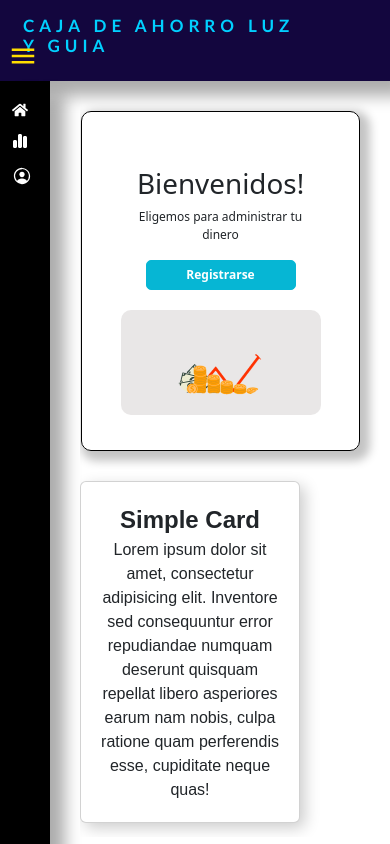
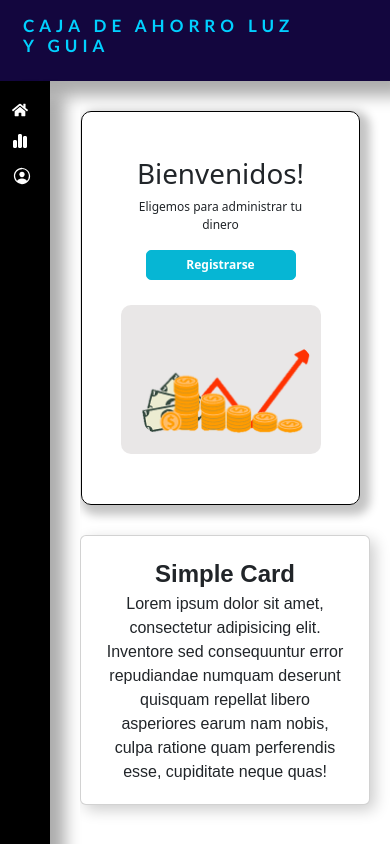
Before and after one commit to allanDev9/TidyTask, a React (Vite) app: page / in a window 390 px wide. Built offline with nearby package versions, Linux system fonts and the light colour scheme; a web font is replaced by a local one.

Commit message:
resposive page - home

```diff
--- a/src/App.scss
+++ b/src/App.scss
@@ -25,7 +25,7 @@ body {
   padding: 0; /* Eliminar padding */
 }
 .content{
-  width: 200%; /* Para evitar desplazamiento horizontal */
+  width:  100%; /* Asegurar altura completa */
   height: calc(100vh - 88px); /* Ajustar altura relativa al viewport menos la barra de navegación */
   overflow-y: auto; /* Habilitar scroll vertical */
   overflow-x: hidden; /* Evitar scroll horizontal */
@@ -33,6 +33,7 @@ body {
   padding: 0; /* Eliminar paddings */
   position: relative; /* Asegura que no se solapen elementos */
   top: -50px; /* Posición inicial en la parte superior */
+  margin-left: 0%;
 }
 
 .sidebar {
--- a/src/components/css-components/Sidebar.scss
+++ b/src/components/css-components/Sidebar.scss
@@ -162,4 +162,7 @@ $gray: rgb(245, 245, 245);
     background-color: #001eff3e;
     width: 35px;
   }
+  .toggle-button {
+    z-index: -1;
+  }
 }
--- a/src/pages/css-pages/Home.scss
+++ b/src/pages/css-pages/Home.scss
@@ -78,17 +78,16 @@ img {
     justify-content: space-evenly;
     align-items: center;
     flex-direction: column;
-    padding: 15px;
+    padding: 0px;
+    padding-bottom: 30px;
     border: 1px solid black;
     border-radius: 10px;
     box-shadow: 5px 5px 10px 5px rgba(0, 0, 0, 0.234);
     background-color: rgba(255, 255, 255, 0.714);
-    margin:auto;
     max-width: 90%;
   }
 
   .text-bienvenida {
-    margin: 20px;
     padding: 20px;
     text-align: center;
     font-size: 12px;
@@ -144,7 +143,7 @@ img {
     margin-top: 30px;
   }
   .text-bienvenida {
-    margin: 20px;
+    margin: 25px;
     padding: 20px;
     text-align: center;
     font-size: 12px;
@@ -160,7 +159,7 @@ img {
     width: 200px;
   }
   img{
-    width: 15vh;
+    width: 25vh;
     margin-top: 20px;
   }
   .card-container {
@@ -169,9 +168,9 @@ img {
     justify-content: center; /* Espacio uniforme entre las tarjetas */
     align-items: center;
     flex-wrap: wrap; /* Permite que las tarjetas bajen a la siguiente fila si no caben */
-    gap: 20px; /* Espaciado entre tarjetas */
+    gap: 5px; /* Espaciado entre tarjetas */
     padding: 20px; /* Espaciado interno del contenedor */
-    width: 280px;
+    width: 350px;
     margin-left: -30px;
   }
 
```
